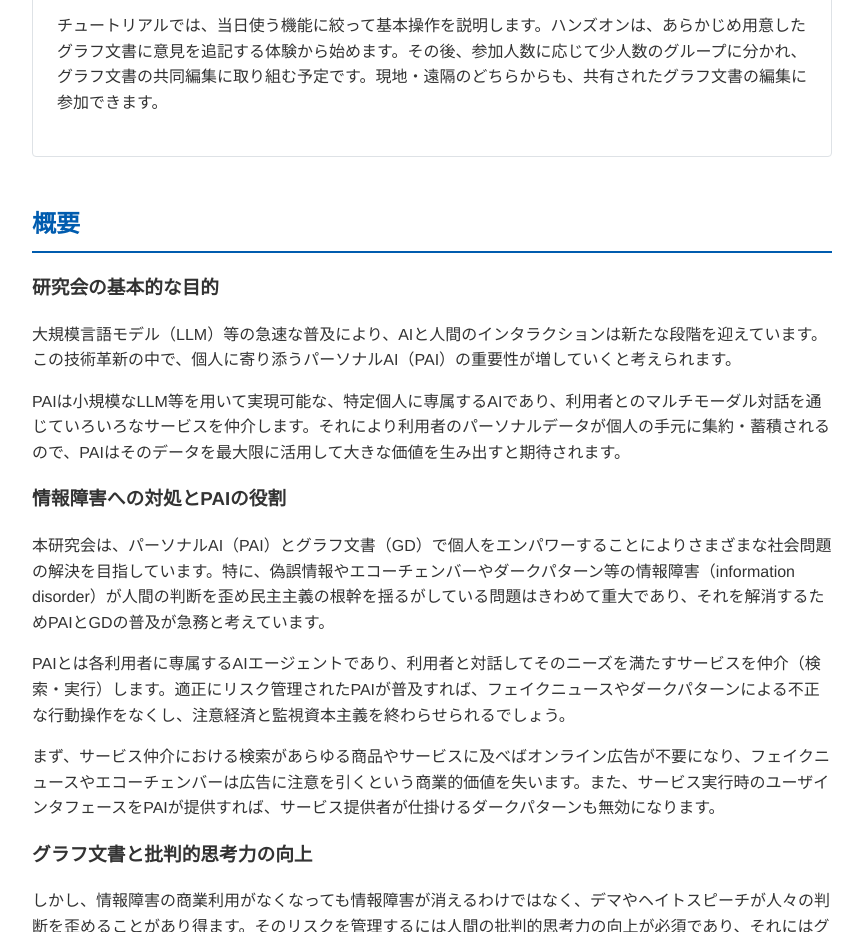
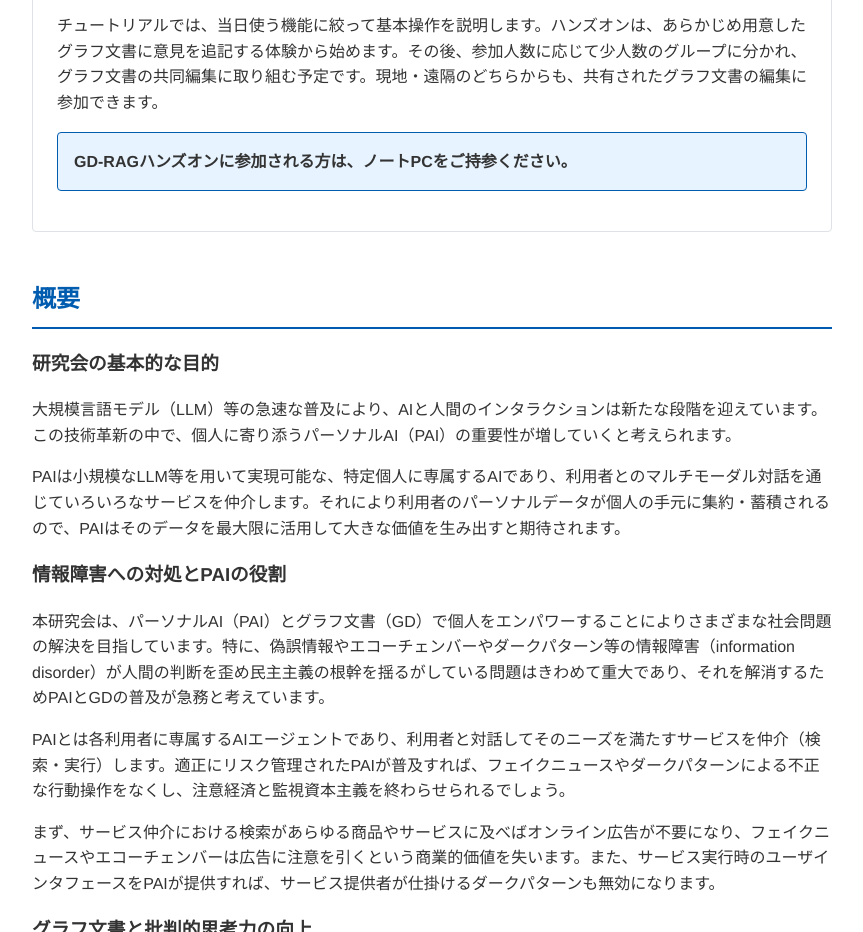
Before and after one commit to srmtlab/sigpai, a plain HTML site: page index.html in a window 1280 px wide. Shown: the part 2647-3579 px from the top of the page, without its empty margins (208-1071 px from the left). Drawn offline with Linux system fonts and the light colour scheme.

Commit message:
GD-RAGハンズオンのノートPC持参案内を追加
Co-Authored-By: Claude Sonnet 5 <noreply@anthropic.com>

```diff
--- a/index.html
+++ b/index.html
@@ -278,6 +278,10 @@
 
                 <h4 style="color: #005CAF; margin: 1.5rem 0 0.5rem 0;">ハンズオンの進め方（予定）</h4>
                 <p>チュートリアルでは、当日使う機能に絞って基本操作を説明します。ハンズオンは、あらかじめ用意したグラフ文書に意見を追記する体験から始めます。その後、参加人数に応じて少人数のグループに分かれ、グラフ文書の共同編集に取り組む予定です。現地・遠隔のどちらからも、共有されたグラフ文書の編集に参加できます。</p>
+
+                <div class="zoom-info">
+                    <p style="margin: 0;"><strong>GD-RAGハンズオンに参加される方は、ノートPCをご持参ください。</strong></p>
+                </div>
             </div>
         </section>
 
```
